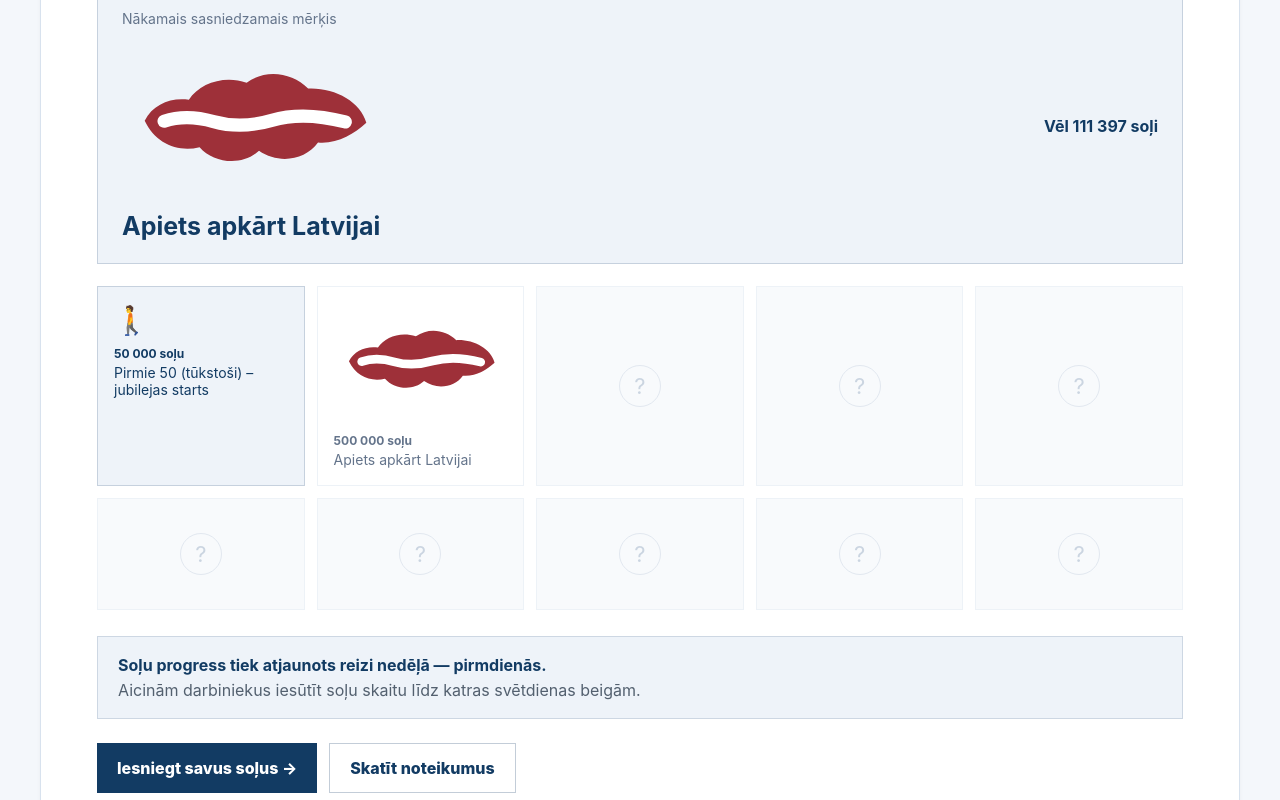
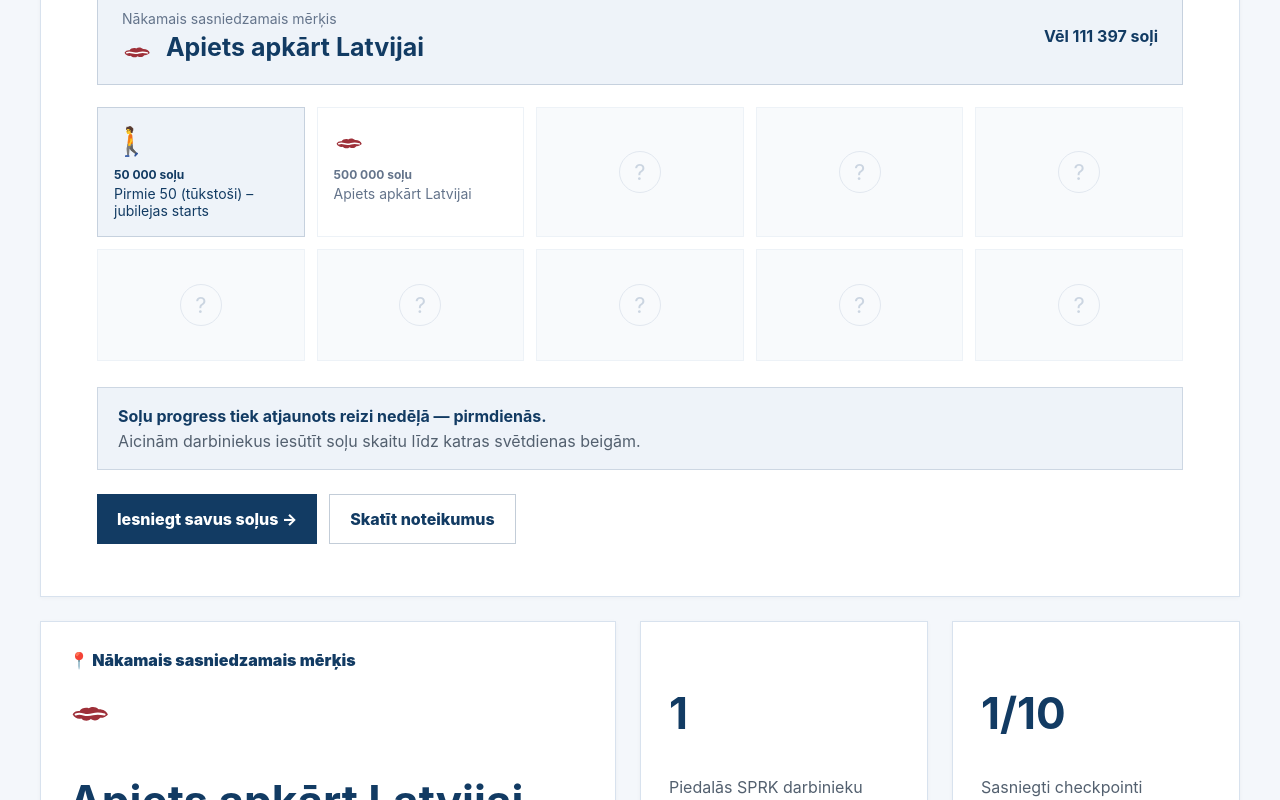
Before and after one commit to petersoneannaluize-creator/sprk-solu-izaicinajums, a React (Vite) app: page / in a window 1280 px wide. Shown: the part 1080-1880 px from the top of the page. Built offline with nearby package versions, Linux system fonts and the light colour scheme.

Commit message:
Update style.css

```diff
--- a/src/style.css
+++ b/src/style.css
@@ -892,3 +892,36 @@ h1 {
   height: 28px;
   font-size: 12px;
 }
+/* --- Latvijas checkpoint ikona kā kontūra, nevis karogs --- */
+
+.latviaIcon {
+  display: inline-flex;
+  align-items: center;
+  justify-content: center;
+  vertical-align: middle;
+  line-height: 1;
+}
+
+.latviaSvg {
+  width: 34px;
+  height: 24px;
+  display: block;
+}
+
+.cpIcon .latviaSvg {
+  width: 30px;
+  height: 21px;
+}
+
+.nextIcon .latviaSvg {
+  width: 42px;
+  height: 28px;
+}
+
+.nextInline h3 .latviaSvg,
+.embedNext b .latviaSvg {
+  width: 30px;
+  height: 21px;
+  margin-right: 8px;
+  transform: translateY(3px);
+}
```
